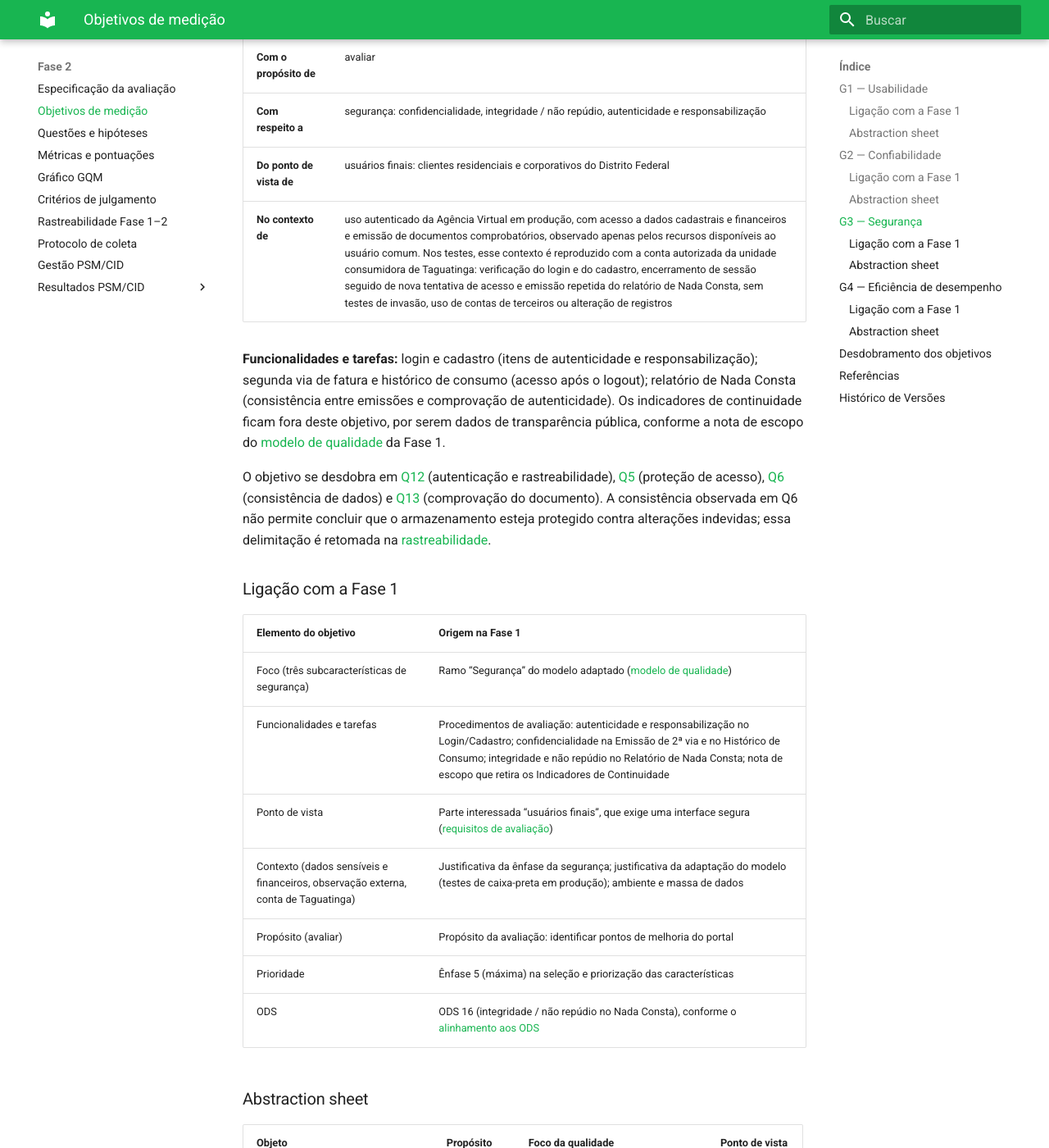
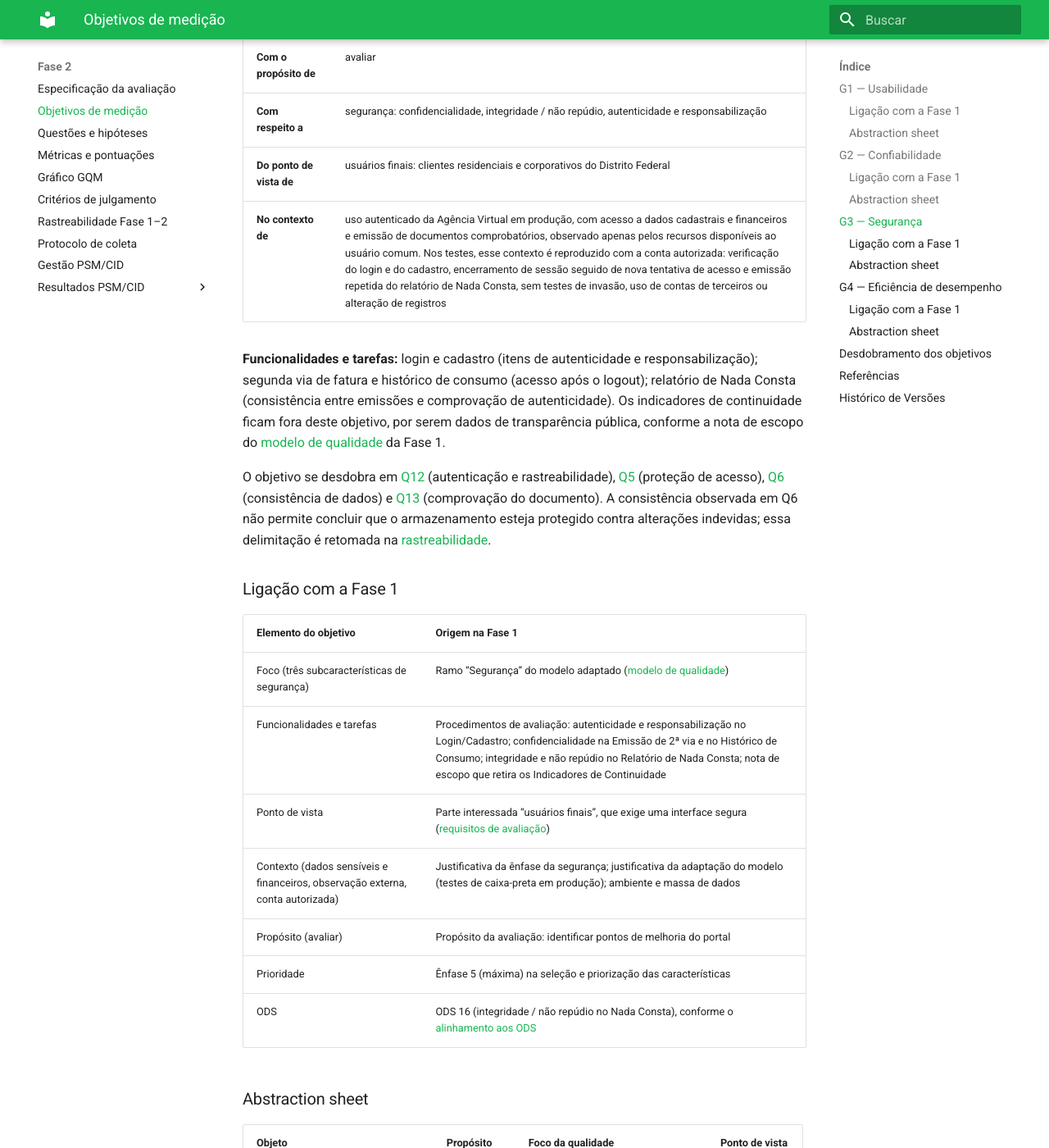
Before and after one commit to FCTE-Qualidade-de-Software-1/2026-2_T02_RADIA_PERLMAN, an MkDocs documentation site: the page built from docs/fase2/objetivos.md, in a window 1280 px wide and 1400 px high, scrolled down 4334 px. Shown: the whole window at 82% size. Built offline with MkDocs 1.6.1 and Material for MkDocs 9.7.7, drawn with Linux system fonts in a browser that asks for light colours; some of the changed text lies outside the part shown.

Commit message:
docs: Corrigi texto relacionado ao uso de contas para verificação

```diff
--- a/docs/fase2/objetivos.md
+++ b/docs/fase2/objetivos.md
@@ -24,7 +24,7 @@ _Fonte: Equipe Radia Perlman, 2026._
 | **Com o propósito de** | avaliar |
 | **Com respeito a** | usabilidade: apreensibilidade, proteção contra erros do usuário, reconhecimento da adequação e operabilidade |
 | **Do ponto de vista de** | usuários finais: clientes residenciais e corporativos do Distrito Federal, de cidadãos leigos a pessoas com alto conhecimento em informática |
-| **No contexto de** | uso da Agência Virtual em produção, pelo navegador web, por cidadãos com níveis muito diferentes de conhecimento em informática, que precisam resolver seus serviços de energia sem auxílio externo. Nos testes, esse contexto é reproduzido com participantes voluntários sem experiência recente com o serviço, que usam a conta autorizada de uma unidade consumidora de Taguatinga, sem ajuda do avaliador e sem alterar informações da conta |
+| **No contexto de** | uso da Agência Virtual em produção, pelo navegador web, por cidadãos com níveis muito diferentes de conhecimento em informática, que precisam resolver seus serviços de energia sem auxílio externo. Nos testes, esse contexto é reproduzido com participantes voluntários sem experiência recente com o serviço, que usam a conta autorizada de uma unidade consumidora, sem ajuda do avaliador e sem alterar informações da conta |
 
 **Funcionalidades e tarefas:** login e cadastro (entradas inválidas nos formulários); segunda via de fatura e histórico de consumo (localizar a função, emitir a 2ª via e alterar o período do gráfico); relatório de Nada Consta e indicadores de continuidade (reconhecer a finalidade da tela). A distribuição segue os procedimentos de avaliação do [modelo de qualidade](../fase1/modelo-qualidade.md) da Fase 1.
 
@@ -37,7 +37,7 @@ O objetivo se desdobra em [Q1](questoes-hipoteses.md#q1)(localização de funç
 | Foco (quatro subcaracterísticas de usabilidade) | Ramo “Usabilidade” do modelo adaptado ([modelo de qualidade](../fase1/modelo-qualidade.md)) |
 | Funcionalidades e tarefas | Procedimentos de avaliação: proteção contra erros no Login/Cadastro; operabilidade e apreensibilidade na Emissão de 2ª via e no Histórico de Consumo; reconhecimento da adequação no Relatório de Nada Consta e nos Indicadores de Continuidade |
 | Ponto de vista | Parte interessada “usuários finais” ([requisitos de avaliação](../fase1-requisitos.md)) e perfil dos usuários ([produto avaliado](../fase1/produto-avaliado.md)) |
-| Contexto (uso sem auxílio, conhecimento heterogêneo, navegador, conta de Taguatinga) | Justificativa da ênfase da usabilidade; interfaces e dependências; ambiente e massa de dados |
+| Contexto (uso sem auxílio, conhecimento heterogêneo, navegador, conta disponivel) | Justificativa da ênfase da usabilidade; interfaces e dependências; ambiente e massa de dados |
 | Propósito (avaliar) | Propósito da avaliação: identificar pontos de melhoria do portal |
 | Prioridade | Ênfase 5 (máxima) na seleção e priorização das características |
 | ODS | ODS 7 (usabilidade no Login e na 2ª via), ODS 12 (apreensibilidade no Histórico de Consumo) e ODS 16 (reconhecimento da adequação no Nada Consta e nos Indicadores de Continuidade), conforme o [alinhamento aos ODS](../fase1/alinhamento-ods.md) |
@@ -89,7 +89,7 @@ O objetivo se desdobra em [Q1](questoes-hipoteses.md#q1)(localização de funç
 | **Com o propósito de** | avaliar |
 | **Com respeito a** | segurança: confidencialidade, integridade / não repúdio, autenticidade e responsabilização |
 | **Do ponto de vista de** | usuários finais: clientes residenciais e corporativos do Distrito Federal |
-| **No contexto de** | uso autenticado da Agência Virtual em produção, com acesso a dados cadastrais e financeiros e emissão de documentos comprobatórios, observado apenas pelos recursos disponíveis ao usuário comum. Nos testes, esse contexto é reproduzido com a conta autorizada da unidade consumidora de Taguatinga: verificação do login e do cadastro, encerramento de sessão seguido de nova tentativa de acesso e emissão repetida do relatório de Nada Consta, sem testes de invasão, uso de contas de terceiros ou alteração de registros |
+| **No contexto de** | uso autenticado da Agência Virtual em produção, com acesso a dados cadastrais e financeiros e emissão de documentos comprobatórios, observado apenas pelos recursos disponíveis ao usuário comum. Nos testes, esse contexto é reproduzido com a conta autorizada: verificação do login e do cadastro, encerramento de sessão seguido de nova tentativa de acesso e emissão repetida do relatório de Nada Consta, sem testes de invasão, uso de contas de terceiros ou alteração de registros |
 
 **Funcionalidades e tarefas:** login e cadastro (itens de autenticidade e responsabilização); segunda via de fatura e histórico de consumo (acesso após o logout); relatório de Nada Consta (consistência entre emissões e comprovação de autenticidade). Os indicadores de continuidade ficam fora deste objetivo, por serem dados de transparência pública, conforme a nota de escopo do [modelo de qualidade](../fase1/modelo-qualidade.md) da Fase 1.
 
@@ -103,7 +103,7 @@ O objetivo se desdobra em [Q12](questoes-hipoteses.md#q12) (autenticação e ras
 | Foco (três subcaracterísticas de segurança) | Ramo “Segurança” do modelo adaptado ([modelo de qualidade](../fase1/modelo-qualidade.md)) |
 | Funcionalidades e tarefas | Procedimentos de avaliação: autenticidade e responsabilização no Login/Cadastro; confidencialidade na Emissão de 2ª via e no Histórico de Consumo; integridade e não repúdio no Relatório de Nada Consta; nota de escopo que retira os Indicadores de Continuidade |
 | Ponto de vista | Parte interessada “usuários finais”, que exige uma interface segura ([requisitos de avaliação](../fase1-requisitos.md)) |
-| Contexto (dados sensíveis e financeiros, observação externa, conta de Taguatinga) | Justificativa da ênfase da segurança; justificativa da adaptação do modelo (testes de caixa-preta em produção); ambiente e massa de dados |
+| Contexto (dados sensíveis e financeiros, observação externa, conta autorizada) | Justificativa da ênfase da segurança; justificativa da adaptação do modelo (testes de caixa-preta em produção); ambiente e massa de dados |
 | Propósito (avaliar) | Propósito da avaliação: identificar pontos de melhoria do portal |
 | Prioridade | Ênfase 5 (máxima) na seleção e priorização das características |
 | ODS | ODS 16 (integridade / não repúdio no Nada Consta), conforme o [alinhamento aos ODS](../fase1/alinhamento-ods.md) |
```
Also changed, not shown: docs/fase1/produto-avaliado.md (+1 -1 lines), docs/fase3/cronograma.md (+1 -1 lines), docs/fase3/recursos-ambiente.md (+1 -1 lines).
